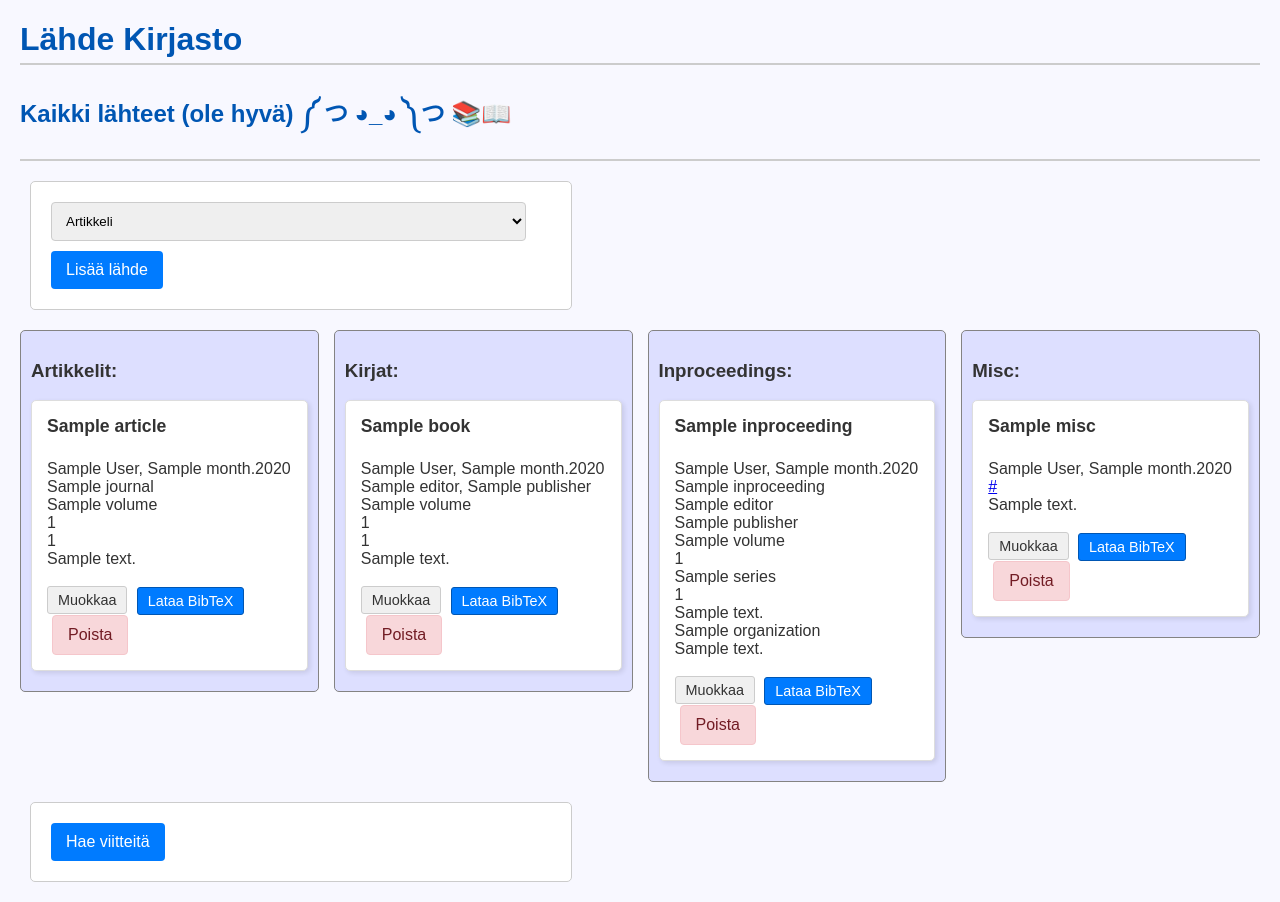
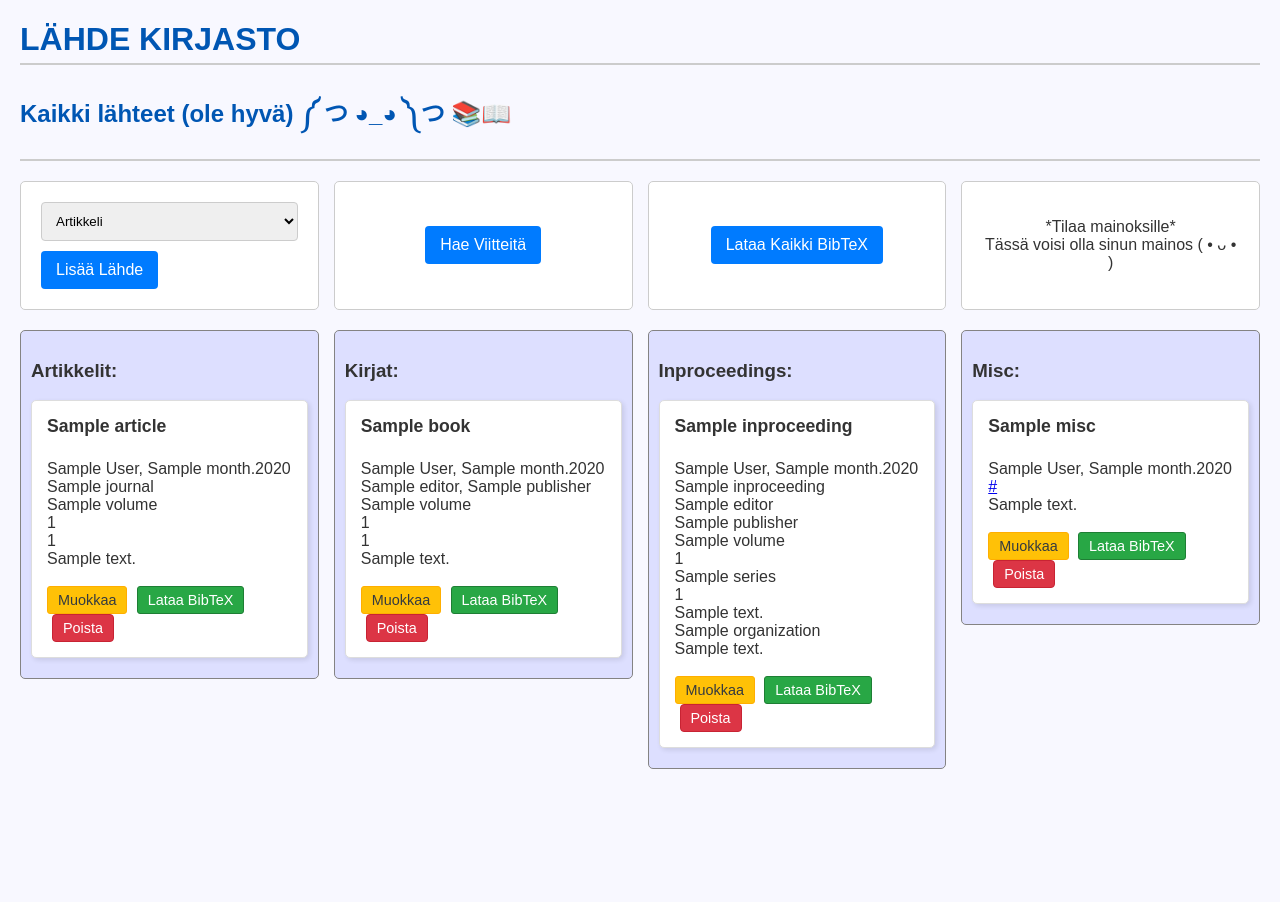
Before and after one commit to fiiahaav/Miniprojekti-ryhm-1, a Flask app: page / in a window 1280 px wide. After the commit the page ends 769 px from the top, so only its background shows below. Run offline with Flask 3, Linux system fonts and the light colour scheme; a database or web service that is not in the repository returns one stand-in record (values such as "Sample title"); some libraries are stand-ins or nearby versions.

Commit message:
Muokattu visuaalinen ilme ja lisätty paikka uudelle kaikki bibtex napille

```diff
--- a/src/static/style.css
+++ b/src/static/style.css
@@ -14,8 +14,109 @@ h1, h2 {
     font-weight: 700;
 }
 
-/* --- Source Entry Styling Fix --- */
-/* Styles the individual source entry element inside each column */
+/* --- Top Bar Layout (The 4 Boxes) --- */
+.top-forms-bar {
+    display: flex;
+    gap: 15px;
+    margin: 20px 0;
+    width: 100%;
+    box-sizing: border-box;
+}
+
+/* MASTER CLASS: Controls the look of ALL 4 top boxes (forms and divs) */
+.top-column {
+    /* 1. Layout: Equal Width */
+    flex: 1 1 0%;
+
+    /* 2. Visuals: White box with border */
+    background-color: #fff;
+    border: 1px solid #ccc;
+    border-radius: 5px;
+    padding: 20px;
+    box-sizing: border-box;
+
+    /* 3. Alignment defaults */
+    width: 100%;
+}
+
+/* --- Content Alignment for Specific Top Boxes --- */
+
+/* Centers content for the Search button and Text box */
+.get-refs-form,
+.centered-text-box {
+    display: flex;
+    flex-direction: column;
+    justify-content: center;
+    align-items: center;
+    text-align: center;
+}
+
+/* Specific tweaks for elements inside top columns */
+.centered-text-box p {
+    margin: 0;
+    padding: 0;
+}
+
+.get-refs-form button {
+    width: auto; /* Prevents button from stretching to full width */
+    margin: 0;
+}
+
+/* --- Form Reset --- */
+/* Resets generic form styles so they don't fight with .top-column styles */
+form {
+    margin: 0;
+    max-width: none;
+    /* We removed background/border/padding here because .top-column handles it now */
+}
+
+/* --- Inputs & Buttons --- */
+input, select, textarea {
+    width: 100%; /* Changed to 100% to fill the box */
+    padding: 10px;
+    margin-bottom: 10px;
+    border: 1px solid #ccc;
+    border-radius: 4px;
+    box-sizing: border-box;
+}
+
+button[type="submit"] {
+    background-color: #007bff;
+    color: white;
+    padding: 10px 15px;
+    border: none;
+    border-radius: 4px;
+    cursor: pointer;
+    font-size: 1em;
+    transition: background-color 0.3s ease;
+}
+
+button[type="submit"]:hover {
+    background-color: #0056b3;
+}
+
+/* --- Bottom Columns Layout --- */
+.flex-container {
+    display: flex;
+    justify-content: space-between;
+    gap: 15px;
+    align-items: flex-start;
+}
+
+/* Styles each individual bottom column */
+.column {
+    flex: 1 1 0%; /* Equal width */
+    padding: 10px;
+    border: 1px solid #848383;
+    border-radius: 5px;
+}
+
+/* Column Colors */
+.art-col, .book-col, .inproc-col, .misc-col {
+    background-color: #dddfff;
+}
+
+/* --- Source Entry (Individual Cards) --- */
 .source-entry {
     background-color: #fff;
     border: 1px solid #ddd;
@@ -32,188 +133,64 @@ strong {
     color: #333;
 }
 
-/* --- Form Layout and Appearance --- */
-/* Basic styling for the form container */
-form {
-    background-color: #fff;
-    padding: 20px;
-    border: 1px solid #ccc;
-    border-radius: 5px;
-    max-width: 500px;
-    margin-top: 20px;
-    margin-bottom: 20px;
-    margin-left: 10px;
-    margin-right: auto;
+/* --- Action Buttons (Edit, Download, Delete) --- */
+.edit-link,
+.download-link,
+.delete-btn {
+    display: inline-block;
+    padding: 5px 10px;
+    border-radius: 3px;
+    font-size: 0.9em;
+    cursor: pointer;
+    transition: background-color 0.2s, border-color 0.2s;
+    white-space: nowrap;
+    vertical-align: middle;
+    text-decoration: none;
+    margin-left: 5px;
 }
 
-/* Styles form input fields and select box */
-input[type="text"], input[type="number"], input[type="url"], textarea, select {
-    width: 95%;
-    padding: 10px;
-    margin-bottom: 10px;
-    border: 1px solid #ccc;
-    border-radius: 4px;
-    box-sizing: border-box;
+.source-entry .edit-link {
+    margin-left: 0;
 }
 
-textarea {
-    resize: vertical;
-    height: 100px;
+/* Yellow Edit */
+.edit-link {
+    background-color: #ffc107;
+    color: #343a40;
+    border: 1px solid #ffae00;
+}
+.edit-link:hover {
+    background-color: #e0a800;
+    border-color: #c99300;
 }
 
-/* Styles the submit button */
-button[type="submit"] {
-    background-color: #007bff;
+/* Green Download */
+.download-link {
+    background-color: #28a745;
     color: white;
-    padding: 10px 15px;
-    border: none;
-    border-radius: 4px;
-    cursor: pointer;
-    font-size: 1em;
-    transition: background-color 0.3s ease;
+    border: 1px solid #1e7e34;
+}
+.download-link:hover {
+    background-color: #1e7e34;
+    border-color: #1c7430;
 }
 
-button[type="submit"]:hover {
-    background-color: #0056b3;
-}
-
-/* Styles text for required fields */
-p strong {
-    color: #d9534f;
-    font-weight: bold;
-    margin-bottom: 15px;
-    display: inline;
-}
-
-/* Styles the red button link (e.g., "Takaisin") */
-.button-link {
-    display: inline-block;
-    background-color: #dc3545;
-    color: white;
-    padding: 10px 15px;
-    border: none;
-    border-radius: 4px;
-    cursor: pointer;
-    font-size: 1em;
-    text-decoration: none;
-    text-align: center;
-    transition: background-color 0.3s ease;
-    margin-top: 10px;
-}
-
-.button-link:hover {
-    background-color: #c82333;
-}
-
-/* --- Flexbox Layout (4 Columns Side-by-Side) --- */
-/* Container that aligns the four columns horizontally */
-.flex-container {
-    display: flex;
-    justify-content: space-between;
-    gap: 15px;
-    align-items: flex-start;
-}
-
-/* Styles each individual column */
-.column {
-    flex: 1;
-    padding: 10px;
-    /* Adding a light border and minimum padding for separation */
-    border: 1px solid #848383;
-    border-radius: 5px;
-}
-
-/* --- Specific Color Boxes --- */
-.art-col {
-    background-color: #dddfff;
-}
-
-.book-col {
-    background-color: #dddfff;
-}
-
-/* Inproceedings - Very Light Green */
-.inproc-col {
-    background-color: #dddfff;
-}
-
-.misc-col {
-    background-color: #dddfff;
-}
-
-/* --- Link Styling --- */
-.edit-link {
-    /* Mimics a small, subtle button */
-    display: inline-block;
-    background-color: #f0f0f0;
-    color: #333;
-    padding: 5px 10px;
-    border: 1px solid #ccc;
-    border-radius: 3px;
-    font-size: 0.9em;
-    text-decoration: none;
-    transition: background-color 0.2s;
-}
-
-.edit-link:hover {
-    background-color: #e0e0e0;
-    color: #000;
-    border-color: #aaa;
-}
-
-/* --- Delete Button Styling --- */
+/* Red Delete */
 .delete-form {
     display: inline;
-    background: none;
     padding: 0;
     margin: 0;
     border: none;
-    box-shadow: none;
 }
 
-.delete-btn {
-    display: inline-block;
-    background-color: #f8d7da !important;
-    color: #721c24 !important;
+.delete-form .delete-btn {
+    background-color: #dc3545;
+    color: white;
+    border: 1px solid #c82333;
     padding: 5px 10px;
-    border: 1px solid #f5c6cb !important;
-    border-radius: 3px;
     font-size: 0.9em;
-    cursor: pointer;
-    transition: background-color 0.2s;
-    margin-left: 5px;
-    vertical-align: middle;
 }
-
-.delete-btn:hover {
-    background-color: #f1b0b7 !important;
-    color: #491217 !important;
-    border-color: #e89ca4 !important;
+.delete-form .delete-btn:hover {
+    background-color: #c82333;
+    border-color: #bd2130;
 }
-
-.download-link {
-    display: inline-block;
-    background-color: #007bff;
-    color: white;
-    padding: 5px 10px;
-    border: 1px solid #0056b3;
-    border-radius: 3px;
-    font-size: 0.9em;
-    text-decoration: none;
-    cursor: pointer;
-    transition: background-color 0.2s;
-    margin-left: 5px;
-    vertical-align: middle;
-}
-
-.download-link:hover {
-    background-color: #0056b3;
-    border-color: #003d82;
-}
-
-.placeholder {
-    font-size: 0.85em;
-    color: #666;
-    opacity: 0.7;
-    font-weight: 400;
-}
--- a/src/templates/index.html
+++ b/src/templates/index.html
@@ -5,19 +5,38 @@
     <link rel="stylesheet" href="{{ url_for('static', filename='style.css') }}">
 </head>
 <body>
-    <h1>Lähde Kirjasto</h1>
+    <h1>LÄHDE KIRJASTO</h1>
 
     <h2>Kaikki lähteet (ole hyvä) ༼ つ ◕_◕ ༽つ 📚📖</h2>
 
-    <form method="POST" action="{{ url_for('add_source') }}">
+    <div class="top-forms-bar">
+
+        <form method="POST" action="{{ url_for('add_source') }}" class="top-column add-source-form">
             <select name="lahde" id="lahde">
                 <option value="article">Artikkeli</option>
                 <option value="book">Kirja</option>
                 <option value="inproceedings">Inproceedings</option>
                 <option value="misc">Misc</option>
             </select>
-        <button type="submit" id="submit-btn">Lisää lähde</button>
+            <button type="submit" id="submit-btn">Lisää Lähde</button>
         </form>
+
+        <form action="{{ url_for('get_references_page') }}" method="GET" class="top-column get-refs-form">
+            <button type="submit" >Hae Viitteitä</button>
+        </form>
+
+        <!-- tähän pitää vaihtaa "all_bibtex" nappi -->
+        <form action="{{ url_for('get_references_page') }}" method="GET" class="top-column get-refs-form">
+            <button type="submit" >Lataa Kaikki BibTeX</button>
+        </form>
+
+        <div class="top-column centered-text-box">
+            <p>*Tilaa mainoksille*</p>
+            <p>Tässä voisi olla sinun mainos ( • ᴗ • )</p>
+        </div>
+
+    </div>
+
     <div class="flex-container">
 
         <div class="column art-col">
@@ -146,10 +165,5 @@
             {% endfor %}
         </div>
 
-    </div>
-      <form action="{{ url_for('get_references_page') }}" method="GET">
-        <button type="submit" >Hae viitteitä</button>
-    </form>
-
 </body>
 </html>
```
Lines whose indentation alone changed are shown as unchanged.
